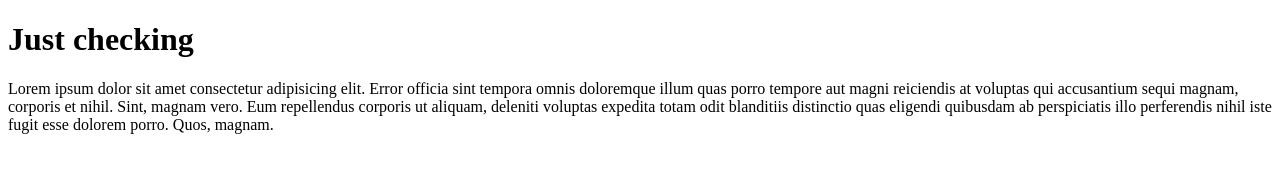
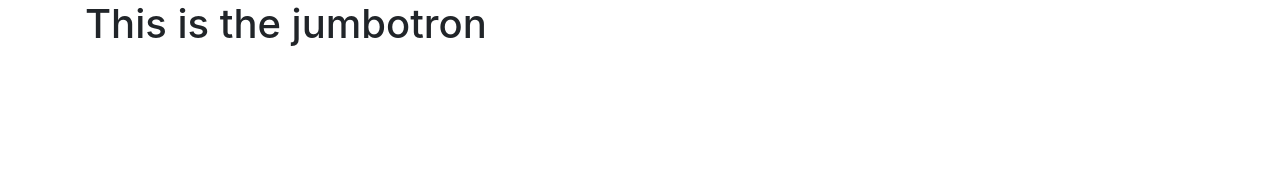
Before and after one commit to clambertcello/offTheChain, a website: page index.html in a window 1280 px wide. Drawn offline with nearby package versions, Linux system fonts and the light colour scheme.

Commit message:
Jumbo and Nav shells and SCSS

```diff
--- a/index.html
+++ b/index.html
@@ -5,15 +5,43 @@
     <meta charset="UTF-8">
     <meta http-equiv="X-UA-Compatible" content="IE=edge">
     <meta name="viewport" content="width=device-width, initial-scale=1.0">
-    <title>Off The Chain Coffee</title>
+
+    <link rel="stylesheet" href="node_modules/bootstrap/dist/css/bootstrap.min.css" />
+
+    <title>OTC Coffee</title>
+
 </head>
 
 <body>
-    <h1>Just checking</h1>
-    Lorem ipsum dolor sit amet consectetur adipisicing elit. Error officia sint tempora omnis doloremque illum quas
-    porro tempore aut magni reiciendis at voluptas qui accusantium sequi magnam, corporis et nihil.
-    Sint, magnam vero. Eum repellendus corporis ut aliquam, deleniti voluptas expedita totam odit blanditiis distinctio
-    quas eligendi quibusdam ab perspiciatis illo perferendis nihil iste fugit esse dolorem porro. Quos, magnam.
+    <!--jumbotron-->
+    <header>
+        <div class="container">
+            <div class="row">
+                <div class="col">
+                    <h1>This is the jumbotron</h1>
+                </div>
+            </div>
+        </div>
+    </header>
+
+    <nav class="navbar navbar-expand-sm navbar-dark sticky-top">
+        <ul class="navbar-nav">
+            <li class="nav-item active"><a class="nav-link" href="#">Coffee</a></li>
+            <li class="nav-item"><a class="nav-link" href="#">nav2</a></li>
+            <li class="nav-item"><a class="nav-link" href="#">nav3</a></li>
+            <li class="nav-item"><a class="nav-link" href="#">nav4</a></li>
+        </ul>
+    </nav>
+
+    <!--main content-->
+    <div class="container">
+
+    </div>
+
+    <script src="node_modules/jquery/dist/jquery.slim.min.js"></script>
+    <script src="node_modules/popper.js/dist/umd/popper.min.js"></script>
+    <script src="node_modules/bootstrap/dist/js/bootstrap.min.js"></script>
+
 </body>
 
 </html>
```
Also changed, not shown: package.json (+10 -3 lines), css/styles.css (added), css/styles.scss (added), 1 other file.
